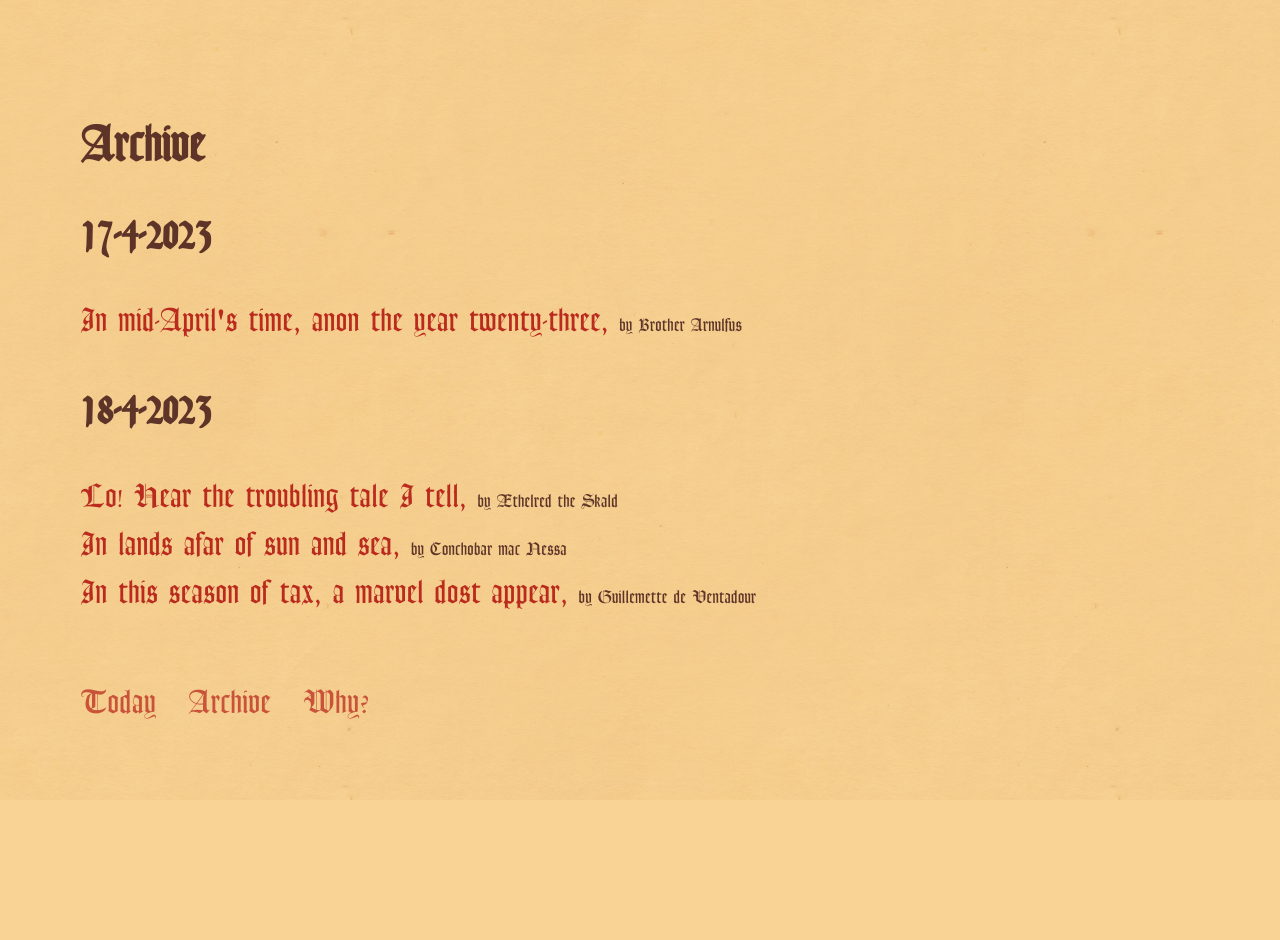
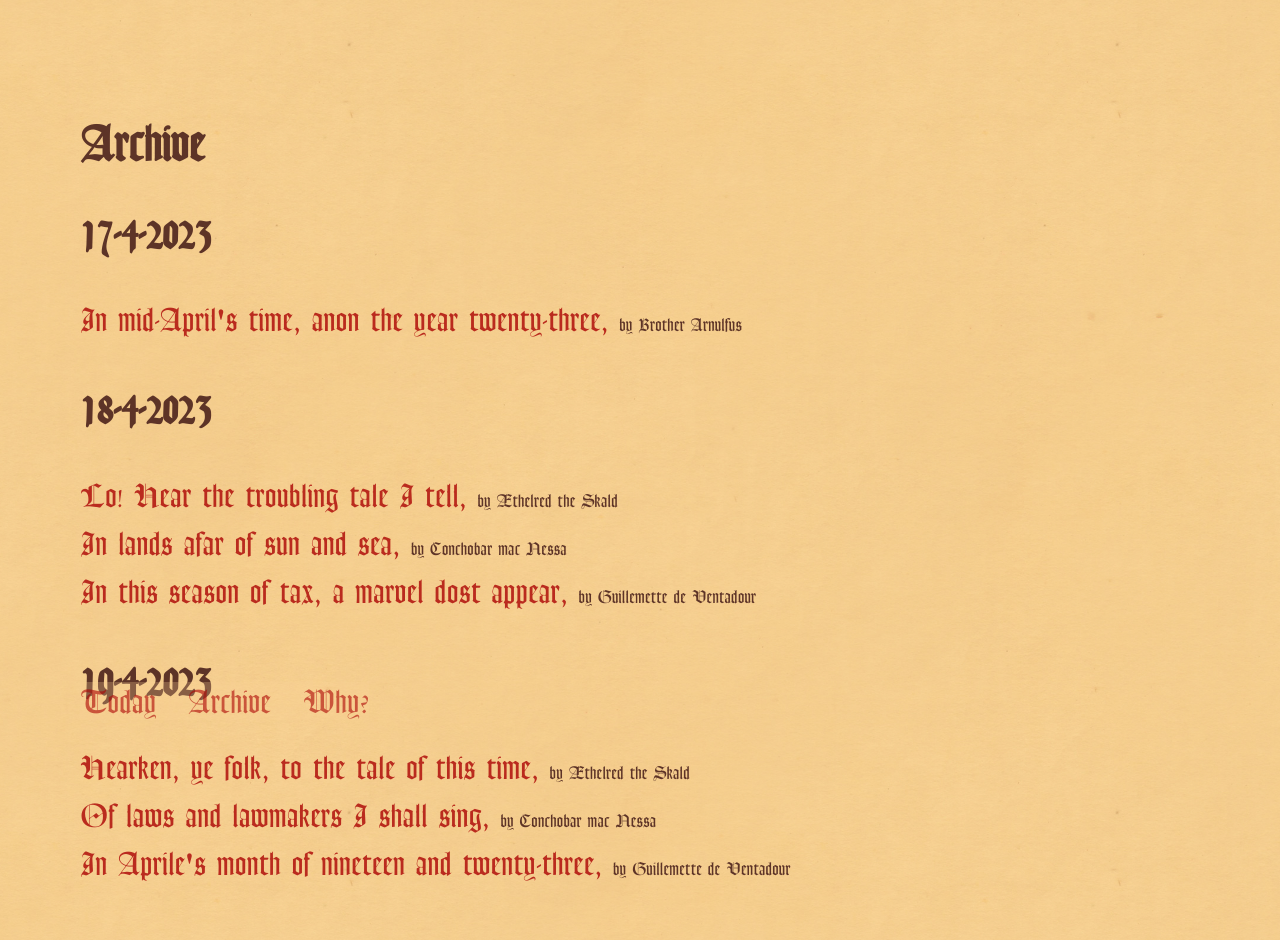
Before and after one commit to paprikka/bard, a SvelteKit app: page /archive in a window 1280 px wide. Shown: the top 940 px of the page. Before the commit the page ends 800 px from the top, so only its background shows below. Built offline with nearby package versions, Linux system fonts and the light colour scheme.

Commit message:
fix: make the archive scrollable

```diff
--- /dev/null
+++ b/src/data/archive/19-4-2023.json
@@ -0,0 +1,83 @@
+[
+  {
+    "author": {
+      "name": "Æthelred the Skald",
+      "description": "A Norse poet who doth regale his audience with tales of gods and heroes, praising their might and prowess."
+    },
+    "newsMedieval": "Hearken, ye folk, to the tale of this time,\nOf the Biden kin, who their fair taxes climb!\nWith gold and coin, some one hundred-seventh score,\nIn the year of our Lord, two thousand twenty and four.\n\nOnward I sing, of the Russian might,\nSergei Lavrov, the sage, in Latin lands takes flight;\nTo Brazil he traveled, a tale of war he sought to quell,\nThen to lands of Venezuela, Nicaragua, and Cuba he dwells.\n\nLo and behold, the young vikings strive,\nThe labor market's rough seas, they must contrive;\nFutures uncertain, the land abounds with dread,\nA new generation's saga, for employment to be wed.",
+    "feedItems": [
+      {
+        "title": "Bidens Paid About $170,000 in Taxes for 2022",
+        "description": "The first couple reported $579,514 in adjusted gross income, slightly less than 2021.",
+        "link": "https://www.wsj.com/articles/bidens-paid-about-170-000-in-taxes-for-2022-a5d5813b",
+        "id": "WP-WSJ-0000797244"
+      },
+      {
+        "title": "Russian Foreign Minister Seeks Deeper Ties in Latin America",
+        "description": "In a visit to the region, Sergei Lavrov thanked Brazil for its proposal to end the Ukraine war before flying to Venezuela, Nicaragua and Cuba.",
+        "link": "https://www.wsj.com/articles/russian-foreign-minister-seeks-deeper-ties-in-latin-america-24801709",
+        "id": "WP-WSJ-0000796987"
+      },
+      {
+        "title": "Gen Z Faces a Tough Labor Market",
+        "description": "College students discuss their employment opportunities and job hunting.",
+        "link": "https://www.wsj.com/articles/gen-z-faces-a-tough-labor-market-students-graduates-university-job-unemployment-law-internship-work-experience-8f3135f5",
+        "id": "SB11695864883913753948804589567360461251186"
+      }
+    ]
+  },
+  {
+    "author": {
+      "name": "Conchobar mac Nessa",
+      "description": "An Irish bard who doth sing of the battles and triumphs of his people, preserving their traditions and history."
+    },
+    "newsMedieval": "Of laws and lawmakers I shall sing,\nIn Erin's land their voices ring,\nFrom China's Xinjiang, import stout,\nAgainst forced labor laws cry out.\n\nA tale of Julie Su I glean,\nAs Biden's Labor nominee keen,\nWith fierce union's interest in heart,\nShe fights for workers, plays her part.\n\nAnd now my song to Trump doth soar,\nWith Disney by his side, he swore,\nAgainst great DeSantis, in the fray,\n'Woke' tempest rises, holds its sway.",
+    "feedItems": [
+      {
+        "title": "Lawmakers Look for Tough Implementation of Forced Labor Law Targeting China",
+        "description": "U.S. lawmakers scrutinized possible loopholes in an anti-forced labor law blocking many imports from China’s Xinjiang region, expressing bipartisan support for cracking down on companies with supply chains stemming from the region.",
+        "link": "https://www.wsj.com/articles/lawmakers-look-for-tough-implementation-of-forced-labor-law-targeting-china-9e9b3e0e",
+        "id": "WP-WSJ-0000796453"
+      },
+      {
+        "title": "A Big Labor Partisan Named Julie Su",
+        "description": "Biden’s Labor nominee puts union interests above workers.",
+        "link": "https://www.wsj.com/articles/julie-su-department-of-labor-nominee-biden-california-ab5-unions-workers-8d3ed6da",
+        "id": "SB11060834557182014156604589554643290157168"
+      },
+      {
+        "title": "Donald Trump Sides With Disney",
+        "description": "The former President goes for woke to trash Ron DeSantis.",
+        "link": "https://www.wsj.com/articles/donald-trump-disney-ron-desantis-florida-bob-iger-20fb5776",
+        "id": "SB10039764738899044154404589568543883800038"
+      }
+    ]
+  },
+  {
+    "author": {
+      "name": "Guillemette de Ventadour",
+      "description": "A troubadour from Occitania who doth compose songs of love and chivalry, enchanting all who hear her voice."
+    },
+    "newsMedieval": "In Aprile's month of nineteen and twenty-three,\nUnraveling errors, corrections to be,\nA manuscript's tale of veracity free,\nIn the garb of Amplification dons, we see.\n\nNeath Diamond's resplendent field of play,\nFour noble clubs their grievance shalt say,\nThee an unpaid feast dost partake each day,\nAs they cheers and chants, do mask the fray.\n\nSeek I then to tell of auction most flawed,\nFDIC with craft, the fate of the SVB gnawed,\nNonbank bidders' plight a burden unthawed,\nAnd cost to ye commoners' hearts thus clawed.",
+    "feedItems": [
+      {
+        "title": "Corrections & Amplifications",
+        "description": "Corrections & Amplifications for the edition of April 19, 2023.",
+        "link": "https://www.wsj.com/articles/corrections-amplifications-70b8a602",
+        "id": "SB10039764738899044154404589568393455973138"
+      },
+      {
+        "title": "Pro Take: Diamond Sports Should Be Stripped of 'Free Lunch', MLB Clubs Say",
+        "description": "Diamond Sports Group will face off Wednesday with Major League Baseball and four of its teams, which say it has been eating a “free lunch” in chapter 11 by broadcasting games without paying for the exclusive rights.",
+        "link": "https://www.wsj.com/articles/pro-take-diamond-sports-should-be-stripped-of-free-lunch-mlb-clubs-say-b3950ee9",
+        "id": "WP-WSJ-0000797101"
+      },
+      {
+        "title": "How the FDIC Rigged the SVB Auction",
+        "description": "The agency snubbed nonbank bidders, which cost taxpayers more.",
+        "link": "https://www.wsj.com/articles/fdic-nonbanks-silicon-valley-bank-sale-martin-gruenberg-609af47",
+        "id": "SB11217464675432254657604589566313568466626"
+      }
+    ]
+  }
+]
--- a/src/routes/+layout.svelte
+++ b/src/routes/+layout.svelte
@@ -53,12 +53,13 @@
 	}
 
 	nav {
-		position: absolute;
+		position: fixed;
 		left: 5rem;
 		bottom: 5rem;
 
 		font-family: var(--font-family);
 		font-size: var(--font-size-m);
+		background-color: #f9d39544;
 	}
 
 	/*TODO: use variables */
--- a/src/routes/archive/+page.svelte
+++ b/src/routes/archive/+page.svelte
@@ -29,9 +29,6 @@
 		color: #380e0e;
 		opacity: 0.8;
 		font-family: var(--font-family);
-
-		height: 100vh;
-		overflow: hidden;
 	}
 
 	@media all and (max-width: 400px) {
```
Also changed, not shown: 1 other file (tests, documents, lock files or other folders).
